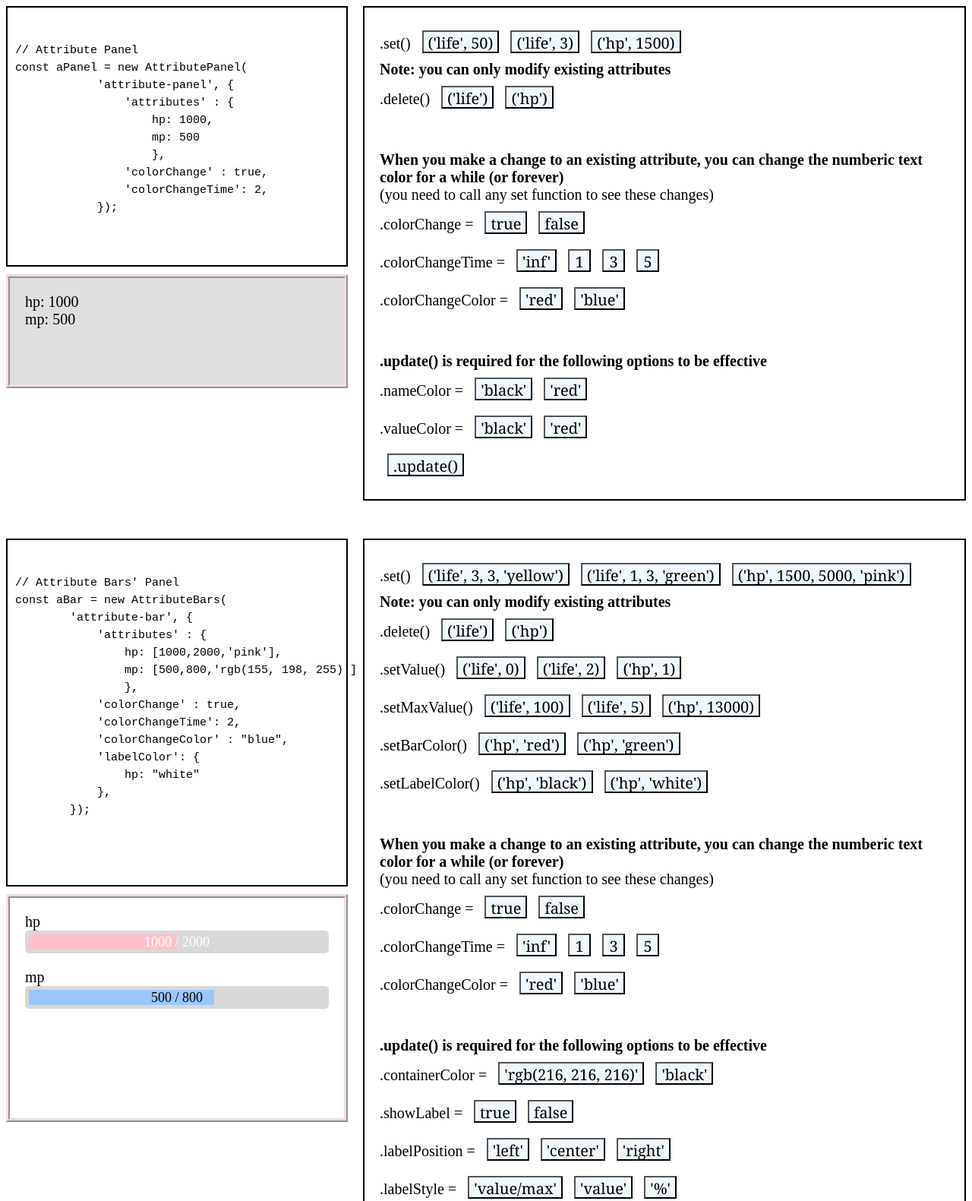
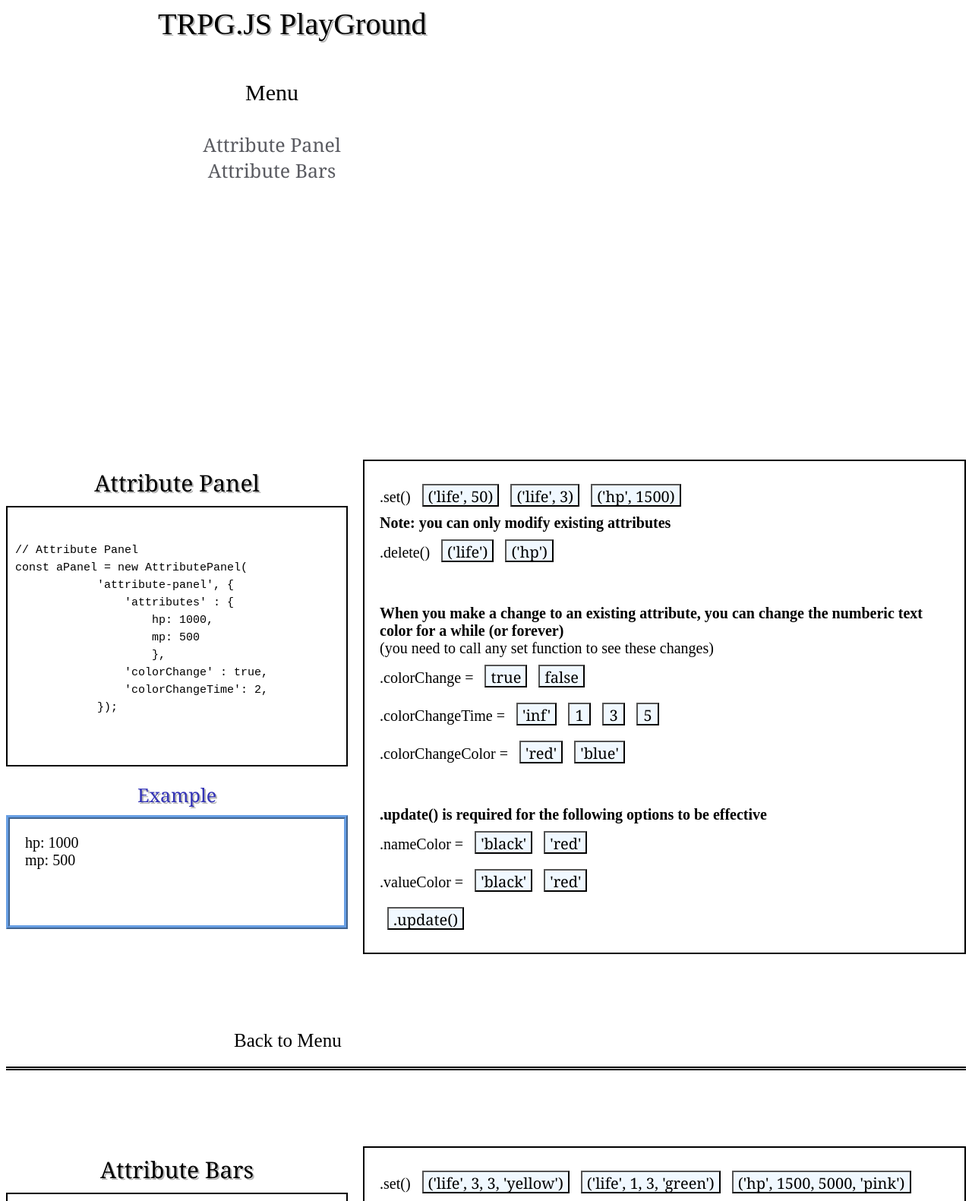
Before and after one commit to echoztoronto/TRPG.JS, a website: page pub/examples.html in a window 1280 px wide. Shown: the top 1581 px of the page at 76% size. Drawn offline with Linux system fonts and the light colour scheme.

Commit message:
more example style

```diff
--- a/pub/examples.css
+++ b/pub/examples.css
@@ -1,6 +1,48 @@
+.title {
+    padding-left: 200px;
+    font-size: 40px;
+    text-shadow: 2px 2px #b4b4b4;
+    padding-bottom: 50px;
+}
+
+.menu {
+    font-size: 30px;
+    width: 700px;
+    min-height: 500px;
+    text-align: center;
+}
+
+.menu a {
+    text-decoration: none;
+    color: rgb(90, 91, 97);
+    font-size: 25px;
+    font-family:Georgia, 'Times New Roman', Times, serif;
+    text-align: center;
+}
+
+.menu a:hover {
+    text-decoration: underline;
+}
+
+.back{
+    text-decoration: none;
+    color: black;
+    display: block;
+    font-size: 25px;
+    margin-bottom: 100px;
+    padding-left: 300px;
+    padding-bottom: 20px;
+    border-bottom: double 5px black;
+}
+
+.back:hover {
+    text-decoration: underline;
+    cursor: pointer;
+}
+
 .section-container {
     display: flex;
-    margin-bottom: 50px;
+    margin-bottom: 100px;
 }
 
 .demo-block .buttons {
@@ -21,8 +63,7 @@
 
 #attribute-panel {
     height: 100px;
-    background: rgb(224, 223, 223);
-    border: ridge rgb(238, 220, 220) 5px;
+    border: ridge rgb(104, 159, 228) 5px;
 }
 
 button {
@@ -42,8 +83,7 @@ button:hover {
 
 #attribute-bar {
     height: 250px;
-    background: rgb(255, 255, 255);
-    border: ridge rgb(238, 220, 220) 5px;
+    border: ridge rgb(104, 159, 228) 5px;
 }
 
 .demo-code {
@@ -56,3 +96,22 @@ button:hover {
 code {
     font-size: 15px;
 }
+
+.section-title {
+    font-size: 30px;
+    padding: 10px 20px 10px 20px;
+    font-family:Georgia, 'Times New Roman', Times, serif;
+    text-align: center;
+    color: black;
+    text-shadow: 2px 2px #b4b4b4;
+}
+
+
+.eg {
+    font-size:25px;
+    padding: 10px 20px 10px 20px;
+    font-family:Georgia, 'Times New Roman', Times, serif;
+    text-align: center;
+    color: rgb(51, 51, 182);
+    text-shadow: 2px 2px #b4b4b4;
+}
--- a/pub/examples.html
+++ b/pub/examples.html
@@ -10,8 +10,21 @@
     <title> Demo for TRPG.JS </title>
 </head>
 <body>
+    <a id="sec-0"> </a>
+    <div class="title"> TRPG.JS PlayGround </div>
+    <div class="menu">
+        Menu
+        <br><br>
+        <a href="#sec-1">Attribute Panel</a>
+        <br>
+        <a href="#sec-2">Attribute Bars</a>
+    </div>
+
+
     <div class="section-container">
         <div class="demo-block">
+            <a id="sec-1"> </a>
+            <div class="section-title"> Attribute Panel</div>
             <div class="demo-code">
                 <pre>
                     <code>
@@ -28,6 +41,7 @@ const aPanel = new AttributePanel(
                     </code>
                 </pre>
             </div>
+            <div class="eg"> Example </div>
             <div id="attribute-panel"> </div>
         </div>
         <div class="buttons">
@@ -66,9 +80,12 @@ const aPanel = new AttributePanel(
         </div>
     </div>
 
+    <a href="#sec-0" class="back"> Back to Menu </a>
 
     <div class="section-container">
         <div class="demo-block">
+            <a id="sec-2"> </a>
+            <div class="section-title"> Attribute Bars</div>
             <div class="demo-code">
                 <pre>
                     <code>
@@ -90,6 +107,7 @@ const aBar = new AttributeBars(
                     </code>
                 </pre>
             </div>
+            <div class="eg"> Example </div>
             <div id="attribute-bar"> </div>
         </div>
         <div class="buttons">
@@ -151,6 +169,8 @@ const aBar = new AttributeBars(
     </div>
 
 
+    <a href="#sec-0" class="back"> Back to Menu </a>
+
 
 
     <script src="examples.js"> </script>
```
